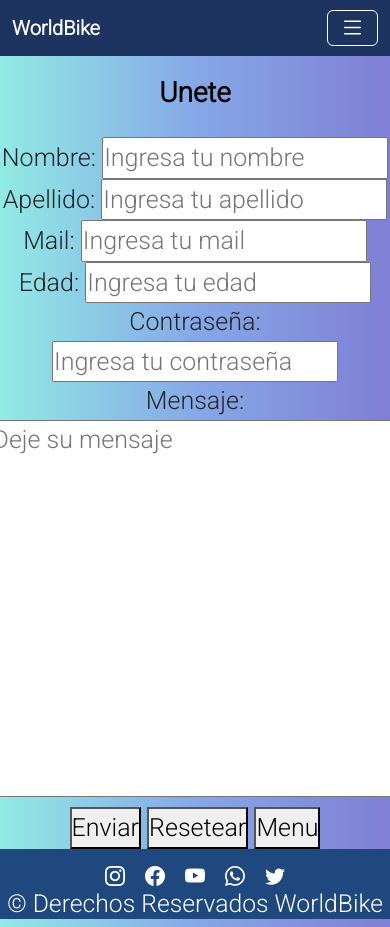
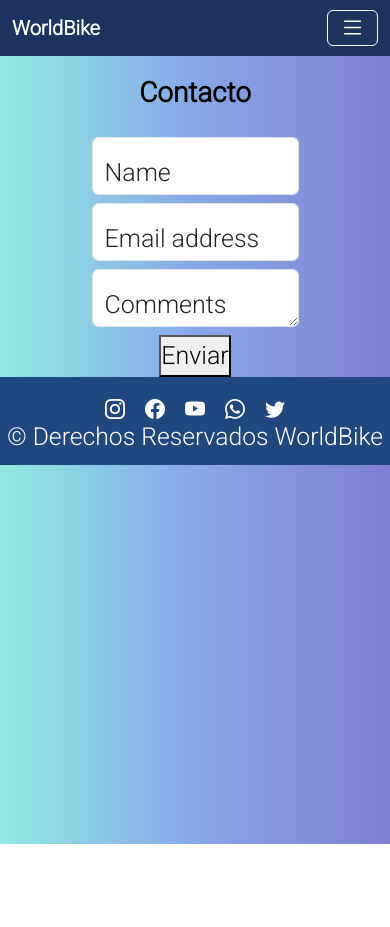
Before and after one commit to SebaGonzalez19/coder-54500, a plain HTML site: page pages/contacto.html in a window 390 px wide. After the commit the page ends 844 px from the top, so only its background shows below. Drawn offline with nearby package versions, Linux system fonts and the light colour scheme.

Commit message:
trabajando en el responsive y en el form

```diff
--- a/css/style.css
+++ b/css/style.css
@@ -131,6 +131,9 @@ footer {
   color: #ffffff;
   text-align: center;
   background-color: #1f487eff;
+  padding: 5px;
+  bottom: 0;
+  width: 100%;
 }
 
 /*INDEX*/
@@ -237,6 +240,7 @@ footer {
 .bike {
   display: flex;
   flex-wrap: wrap;
+  justify-content: center;
   text-align: center;
   padding: 50px 15px;
 }
@@ -258,11 +262,11 @@ footer {
   border-bottom-right-radius: 2%;
   object-fit: cover;
   width: 100%;
-  height: 300px;
+  height: 400px;
 }
 .bike-body {
   width: 500px;
-  height: 480px;
+  height: 550px;
   border-radius: 3%;
   display: inline-block;
   width: 30%;
@@ -280,9 +284,16 @@ footer {
 /*UNETE*/
 .formulario {
   display: flex;
+  flex-direction: column;
   justify-content: center;
+  align-items: center;
   text-align: center;
   font-size: 25px;
+}
+
+.form-floating {
+  height: 50px;
+  width: 700px;
 }
 
 /* mediaqueries */
@@ -303,6 +314,12 @@ footer {
   }
 }
 
+@media (max-width: 800px) {
+  .form-floating {
+    width: 100%;
+  }
+}
+
 @media (max-width: 660px) {
   .grilla {
     display: flex;
--- a/pages/unete.html
+++ b/pages/contacto.html
@@ -67,7 +67,7 @@
                   <a class="nav-link" href="nosotros.html">Nosotros</a>
                 </li>
                 <li class="nav-item">
-                  <a class="nav-link" href="unete.html">Unete</a>
+                  <a class="nav-link" href="contacto.html">Contacto</a>
                 </li>
               </ul>
             </div>
@@ -76,8 +76,41 @@
       </nav>
     </header>
     <main>
-      <h1 class="welcome">Unete</h1>
+      <h1 class="welcome">Contacto</h1>
+
       <form class="formulario">
+        <fieldset>
+          <div class="form-floating mb-3">
+            <input
+              type="name"
+              class="form-control"
+              id="floatingInputDisabled"
+              placeholder="name"
+            />
+            <label for="floatingInputDisabled">Name</label>
+          </div>
+          <div class="form-floating mb-3">
+            <input
+              type="email"
+              class="form-control"
+              id="floatingInputDisabled"
+              placeholder="name@example.com"
+            />
+            <label for="floatingInputDisabled">Email address</label>
+          </div>
+          <div class="form-floating mb-3">
+            <textarea
+              class="form-control"
+              placeholder="Leave a comment here"
+              id="floatingTextarea2Disabled"
+            ></textarea>
+            <label for="floatingTextarea2Disabled">Comments</label>
+          </div>
+          <button type="submit">Enviar</button>
+        </fieldset>
+      </form>
+
+      <!-- <form class="formulario">
         <fiedset>
           <div>
             <label for="nombre">Nombre:</label>
@@ -123,7 +156,7 @@
             <button type="menu">Menu</button>
           </div>
         </fiedset>
-      </form>
+      </form> -->
     </main>
     <footer>
       <section class="buttons">
```
Also changed, not shown: index.html (+1 -42 lines), pages/accesorios.html (+1 -1 lines), pages/bicicletas.html (+1 -1 lines), pages/nosotros.html (+1 -1 lines).
